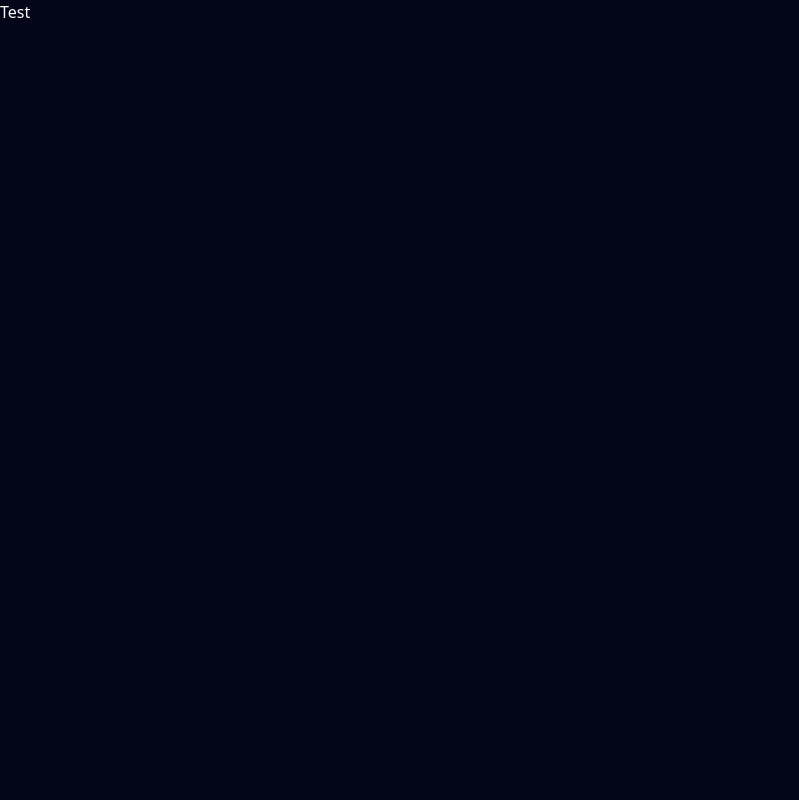
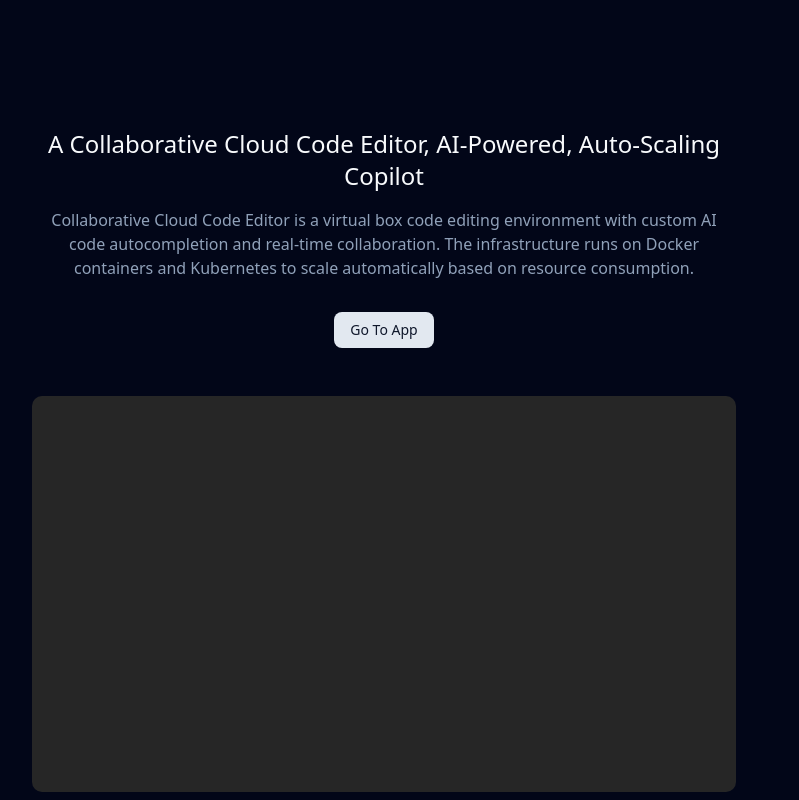
Before and after one commit to mathcslearner/Collab_Code_Editor, a Next.js app in the folder client/: page / in a window 1280 px wide. Shown: the whole page, without its empty margins (0-799 px from the left). Built offline with nearby package versions, Linux system fonts and the light colour scheme; no server answers.

Commit message:
feat: home page

```diff
--- a/client/app/layout.tsx
+++ b/client/app/layout.tsx
@@ -15,8 +15,8 @@ const geistMono = Geist_Mono({
 });
 
 export const metadata: Metadata = {
-  title: "Create Next App",
-  description: "Generated by create next app",
+  title: "Collaborative Cloud Code Editor",
+  description: "Collaborative Cloud Code Editor",
 };
 
 export default function RootLayout({
@@ -25,7 +25,7 @@ export default function RootLayout({
   children: React.ReactNode;
 }>) {
   return (
-    <ClerkProvider>
+    <ClerkProvider afterSignOutUrl={"/"}>
     <html lang="en" suppressHydrationWarning>
       <body
         className={`${geistSans.variable} ${geistMono.variable} antialiased`}
--- a/client/app/page.tsx
+++ b/client/app/page.tsx
@@ -1,7 +1,31 @@
-export default function Home() {
+import { Button } from "@/components/ui/button";
+import { currentUser } from "@clerk/nextjs/server";
+import Link from "next/link";
+import { redirect } from "next/navigation";
+
+export default async function Home() {
+  const user = await currentUser()
+
+  if (user) {
+    redirect("/dashboard");
+  }
+
   return (
-    <div className="flex w-screen flex-col h-screen bg-background">
-      Test
+    <div className="flex w-screen overflow-hidden overscroll-none flex-col h-screen bg-background">
+      <div className="w-full max-w-screen-md px-8 flex flex-col items-center">
+        <h1 className="text-2xl font-medium text-center mt-32">
+          A Collaborative Cloud Code Editor, AI-Powered, Auto-Scaling Copilot
+        </h1>
+        <div className="text-muted-foreground mt-4 text-center">
+          Collaborative Cloud Code Editor is a virtual box code editing environment with custom AI code autocompletion and real-time collaboration. The infrastructure runs on Docker containers and Kubernetes to scale automatically based on resource consumption.
+        </div>
+        <div className="mt-8 flex space-x-4">
+          <Link href={"/sign-up"}>
+            <Button>Go To App</Button>
+          </Link>
+        </div>
+        <div className="w-full rounded-lg bg-neutral-800 mt-12 aspect-video" />
+      </div>
     </div>
   )
 }
--- a/client/components/navbar/index.tsx
+++ b/client/components/navbar/index.tsx
@@ -2,14 +2,16 @@ import { Pencil } from "lucide-react"
 import Image from "next/image"
 import Logo from "@/assets/logo.svg"
 import { UserButton } from "@clerk/nextjs"
+import { dark } from "@clerk/themes"
+import Link from "next/link"
 
 const Navbar = () => {
     return (
         <div className="h-14 px-2 w-full border-b border-border flex items-center justify-between">
             <div className="flex items-center space-x-4">
-                <button className="ring-offset-2 ring-offset-background focus-visible:outline-none focus-visible:ring-1 focus-visible:ring-ring disabled:pointer-events-none rounded-sm">
+                <Link href={"/"} className="ring-offset-2 ring-offset-background focus-visible:outline-none focus-visible:ring-1 focus-visible:ring-ring disabled:pointer-events-none rounded-sm">
                     <Image src={Logo} alt="Logo" width={36} height={36} />
-                </button>
+                </Link>
                 <div className="flex items-center text-sm font-medium">
                     My React Project {" "}
                     <div className="h-7 w-7 flex ml-1 items-center justify-center transition-colors bg-transparent hover:bg-muted-foreground/25 rounded-md">
@@ -17,7 +19,9 @@ const Navbar = () => {
                     </div>
                 </div>
             </div>
-            <UserButton />
+            <UserButton appearance={{
+                baseTheme: dark
+            }} />
         </div>
     )
 }
--- a/client/proxy.ts
+++ b/client/proxy.ts
@@ -1,6 +1,15 @@
-import { clerkMiddleware } from '@clerk/nextjs/server';
+import { clerkMiddleware, createRouteMatcher } from '@clerk/nextjs/server';
 
-export default clerkMiddleware();
+const isProtectedRoute = createRouteMatcher([
+    "/dashboard(.*)",
+    "/code(.*)"
+])
+
+export default clerkMiddleware(async (auth, req) => {
+    if (isProtectedRoute(req)) {
+        await auth.protect()
+    }
+});
 
 export const config = {
   matcher: [
```
